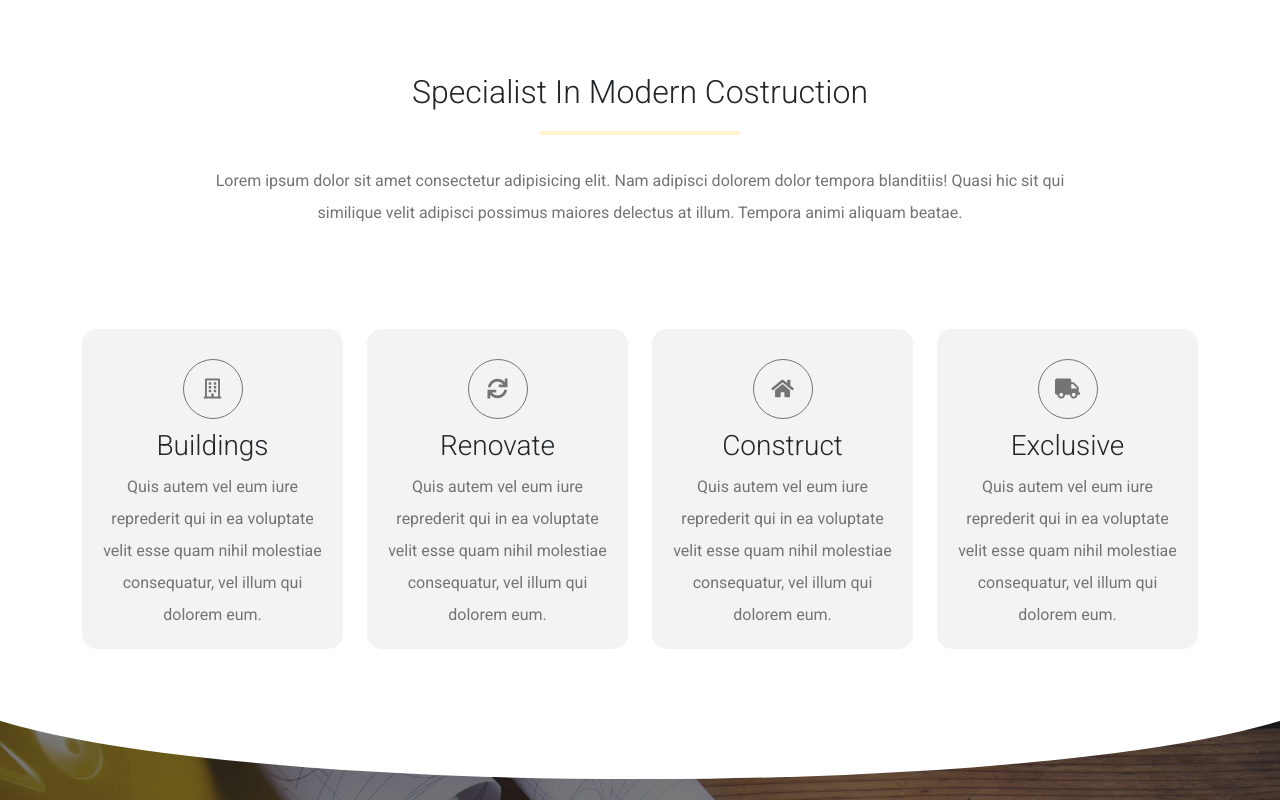
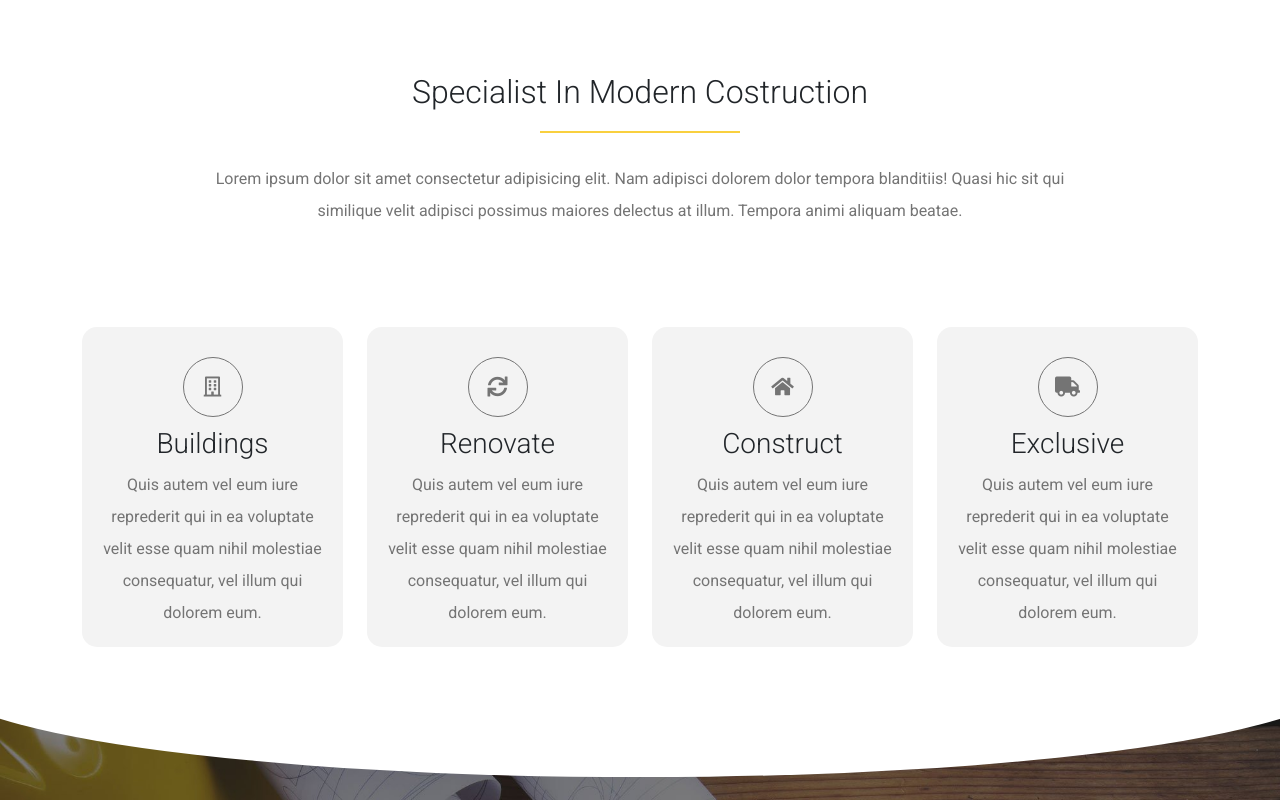
Before and after one commit to lorenzorru0/proj-html-vuejs, a Vue app: page / in a window 1280 px wide. Shown: the part 1180-1980 px from the top of the page. Built offline with nearby package versions, Linux system fonts and the light colour scheme.

Commit message:
Fix hr of TitleAnd Description Section

```diff
--- a/src/assets/style/variable.scss
+++ b/src/assets/style/variable.scss
@@ -40,21 +40,6 @@
     font-size: 20px;
 }
 
-/* Mixin hr */
-@mixin styleHr {
-    margin: auto;
-    width: 200px;
-    display: block;
-    height: 2px;
-    border: 0;
-    border: 2px solid $commonYellow;
-    background-color: $commonYellow;
-    margin: {
-        top: 20px;
-        bottom: 30px;
-    };
-}
-
 /* Mixin icon Core Values */
 @mixin iconCoreValues {
     width: 120px;
--- a/src/components/titleAndDescription.vue
+++ b/src/components/titleAndDescription.vue
@@ -1,7 +1,7 @@
 <template>
     <div>
         <h3>{{data.title}}</h3>
-        <hr>
+        <div class="hr"></div>
         <p>{{data.description}}</p>
     </div>
 </template>
@@ -17,8 +17,15 @@
 @import '../assets/style/variable.scss';
 
 div {
-    hr {
-        @include styleHr;
+    .hr {
+        margin: auto;
+        width: 200px;
+        height: 2px;
+        background-color: $commonYellow;
+        margin: {
+            top: 20px;
+            bottom: 30px;
+        };
     }
 
     h3 {
```
